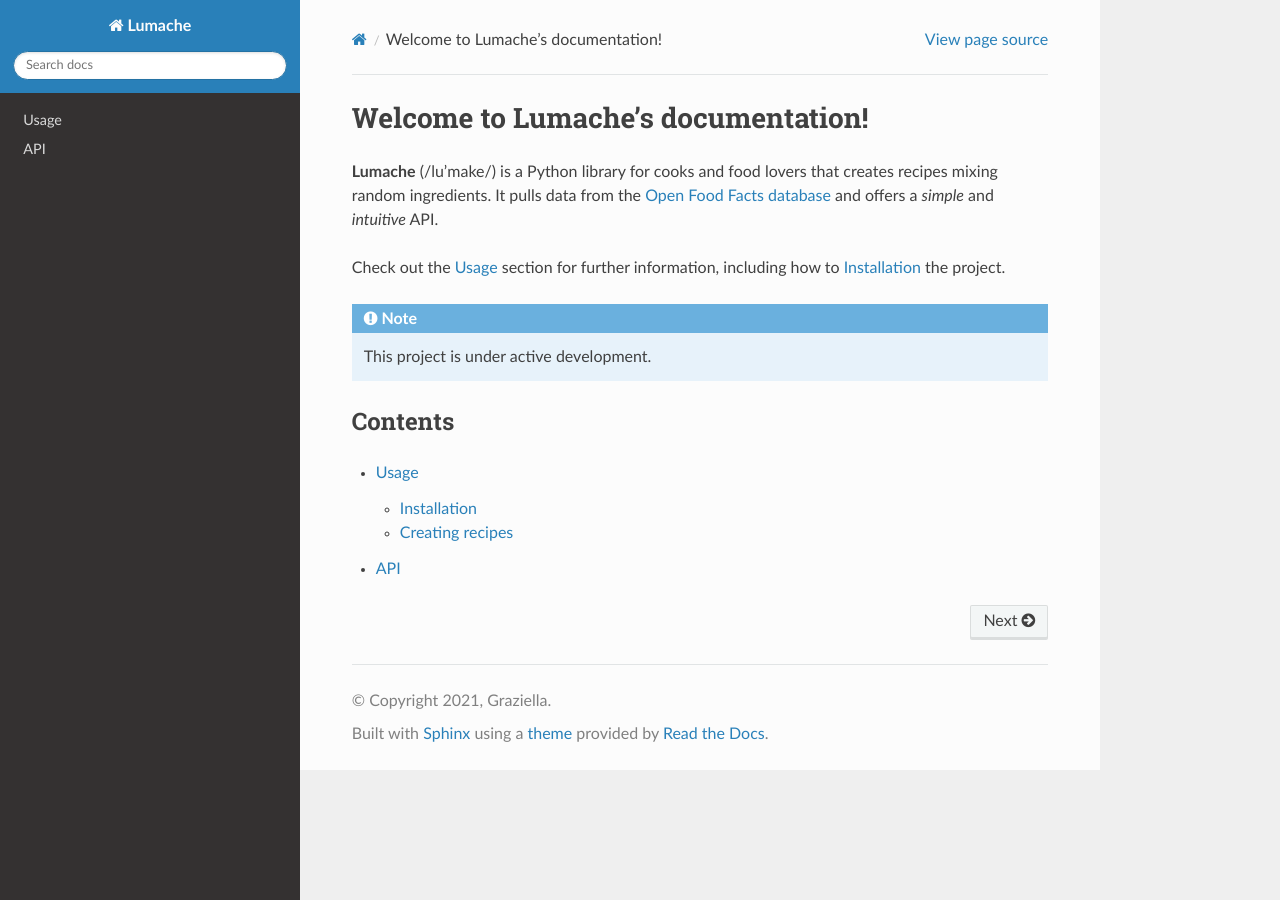
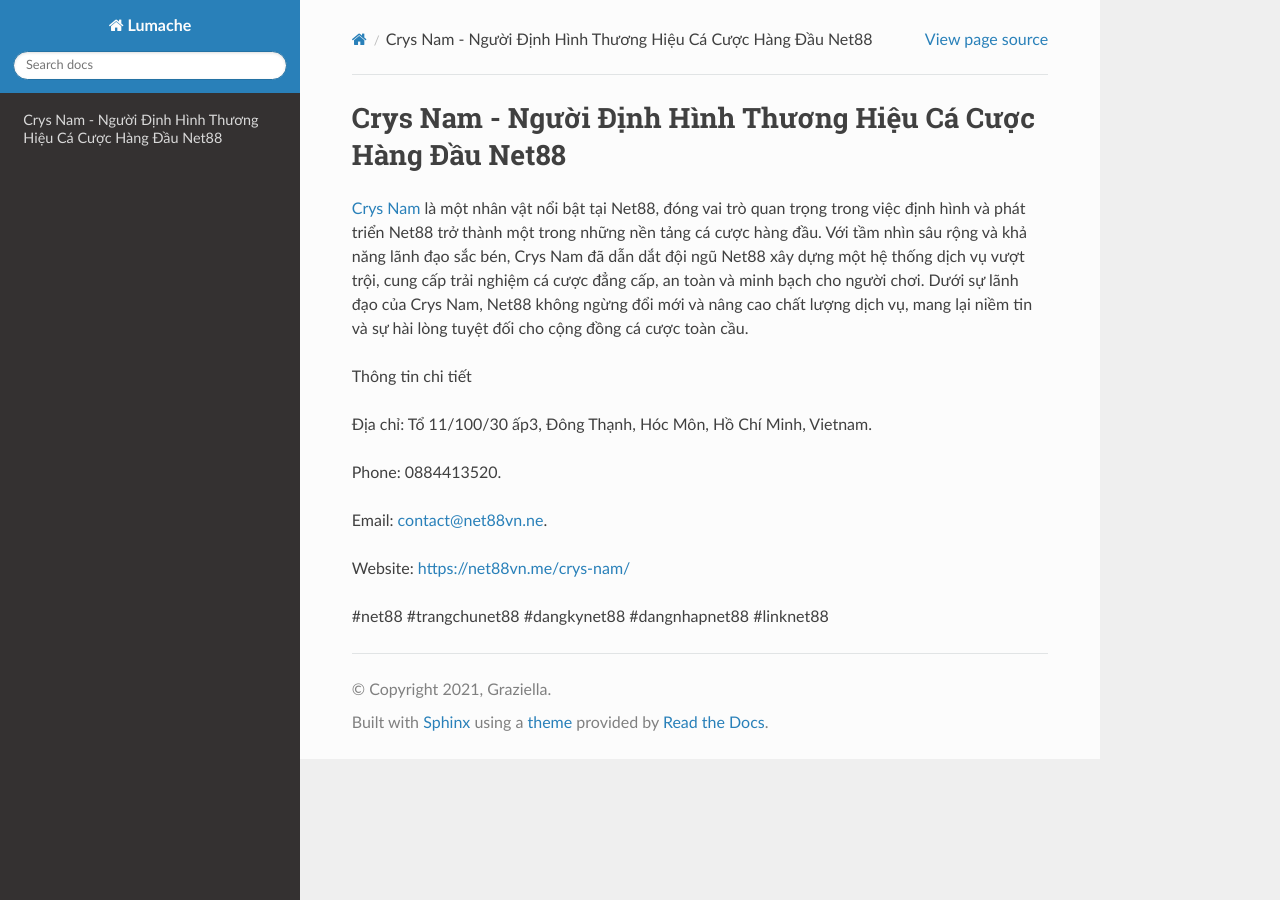
Before and after one commit to p8ebermouc/crysnam, a Sphinx documentation site: the page built from docs/source/index.rst, in a window 1280 px wide. Built offline with Sphinx 7.4.7 and the Read the Docs theme 3.1.0, drawn with Linux system fonts in a browser that asks for light colours.

Commit message:
Update index.rst

```diff
--- a/docs/source/index.rst
+++ b/docs/source/index.rst
@@ -1,22 +1,16 @@
-Welcome to Lumache's documentation!
+Crys Nam - Người Định Hình Thương Hiệu Cá Cược Hàng Đầu Net88
 ===================================
 
-**Lumache** (/lu'make/) is a Python library for cooks and food lovers
-that creates recipes mixing random ingredients.
-It pulls data from the `Open Food Facts database <https://world.openfoodfacts.org/>`_
-and offers a *simple* and *intuitive* API.
+`Crys Nam <https://net88vn.me/crys-nam/>`_ là một nhân vật nổi bật tại Net88, đóng vai trò quan trọng trong việc định hình và phát triển Net88 trở thành một trong những nền tảng cá cược hàng đầu. Với tầm nhìn sâu rộng và khả năng lãnh đạo sắc bén, Crys Nam đã dẫn dắt đội ngũ Net88 xây dựng một hệ thống dịch vụ vượt trội, cung cấp trải nghiệm cá cược đẳng cấp, an toàn và minh bạch cho người chơi. Dưới sự lãnh đạo của Crys Nam, Net88 không ngừng đổi mới và nâng cao chất lượng dịch vụ, mang lại niềm tin và sự hài lòng tuyệt đối cho cộng đồng cá cược toàn cầu.
 
-Check out the :doc:`usage` section for further information, including
-how to :ref:`installation` the project.
+Thông tin chi tiết
 
-.. note::
+Địa chỉ: Tổ 11/100/30 ấp3, Đông Thạnh, Hóc Môn, Hồ Chí Minh, Vietnam.
 
-   This project is under active development.
+Phone: 0884413520.
 
-Contents
---------
+Email: contact@net88vn.ne.
 
-.. toctree::
+Website: https://net88vn.me/crys-nam/
 
-   usage
-   api
+#net88 #trangchunet88 #dangkynet88 #dangnhapnet88 #linknet88
```
